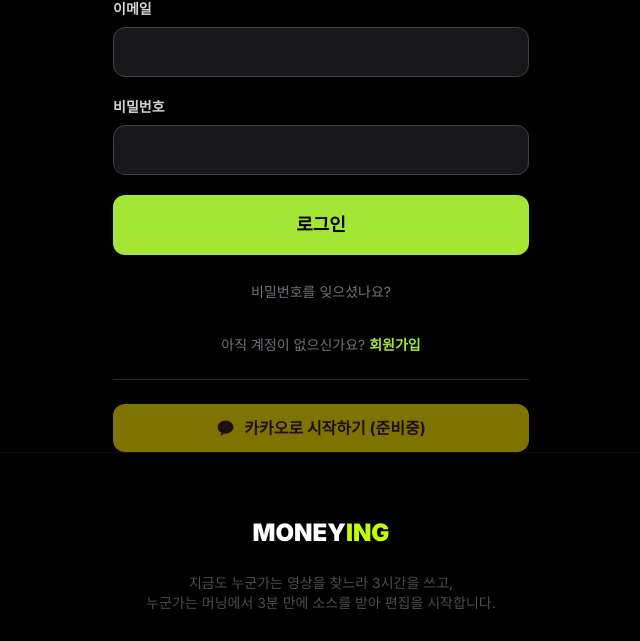
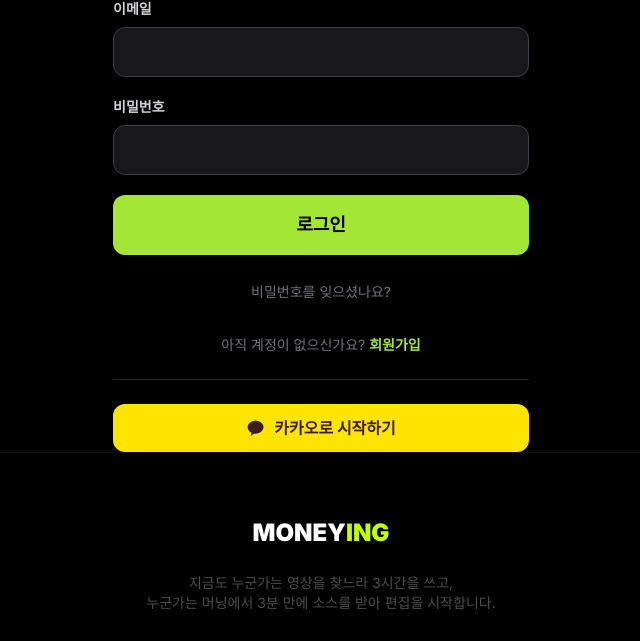
Before and after one commit to hellostudnerd-sketch/moneying-web, a Flask app: page /login in a window 1280 px wide. Shown: the part 213-854 px from the top of the page, without its empty margins (316-956 px from the left). Run offline with Flask 3, Linux system fonts and the light colour scheme; some libraries are stand-ins or nearby versions.

Commit message:
Update login.html

```diff
--- a/templates/login.html
+++ b/templates/login.html
@@ -51,14 +51,14 @@
     </p>
   </div>
 
-  <!-- 카카오 로그인 (추후) -->
+  <!-- 카카오 로그인 -->
   <div class="mt-6 pt-6 border-t border-zinc-800">
-    <button disabled class="w-full bg-[#FEE500] text-[#3C1E1E] font-bold py-3 rounded-xl flex items-center justify-center gap-2 opacity-50 cursor-not-allowed text-sm md:text-base">
+    <a href="/auth/kakao" class="w-full bg-[#FEE500] text-[#3C1E1E] font-bold py-3 rounded-xl flex items-center justify-center gap-2 hover:bg-[#F5DC00] transition text-sm md:text-base">
       <svg class="w-5 h-5" viewBox="0 0 24 24" fill="currentColor">
         <path d="M12 3C6.48 3 2 6.58 2 11c0 2.8 1.8 5.27 4.5 6.7-.2.74-.7 2.68-.8 3.1-.13.5.18.5.38.36.16-.1 2.46-1.66 3.46-2.33.48.07.97.1 1.46.1 5.52 0 10-3.58 10-8s-4.48-8-10-8z"/>
       </svg>
-      카카오로 시작하기 (준비중)
-    </button>
+      카카오로 시작하기
+    </a>
   </div>
 
 </div>
```
